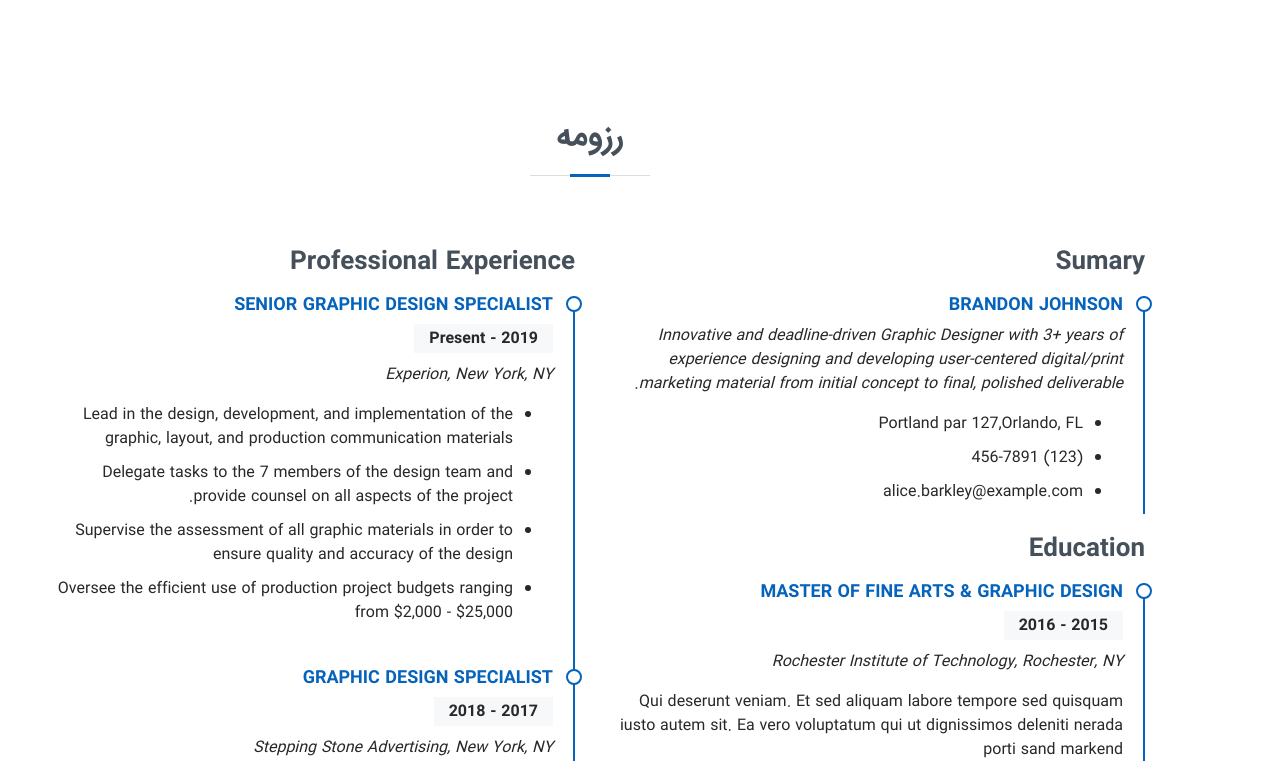
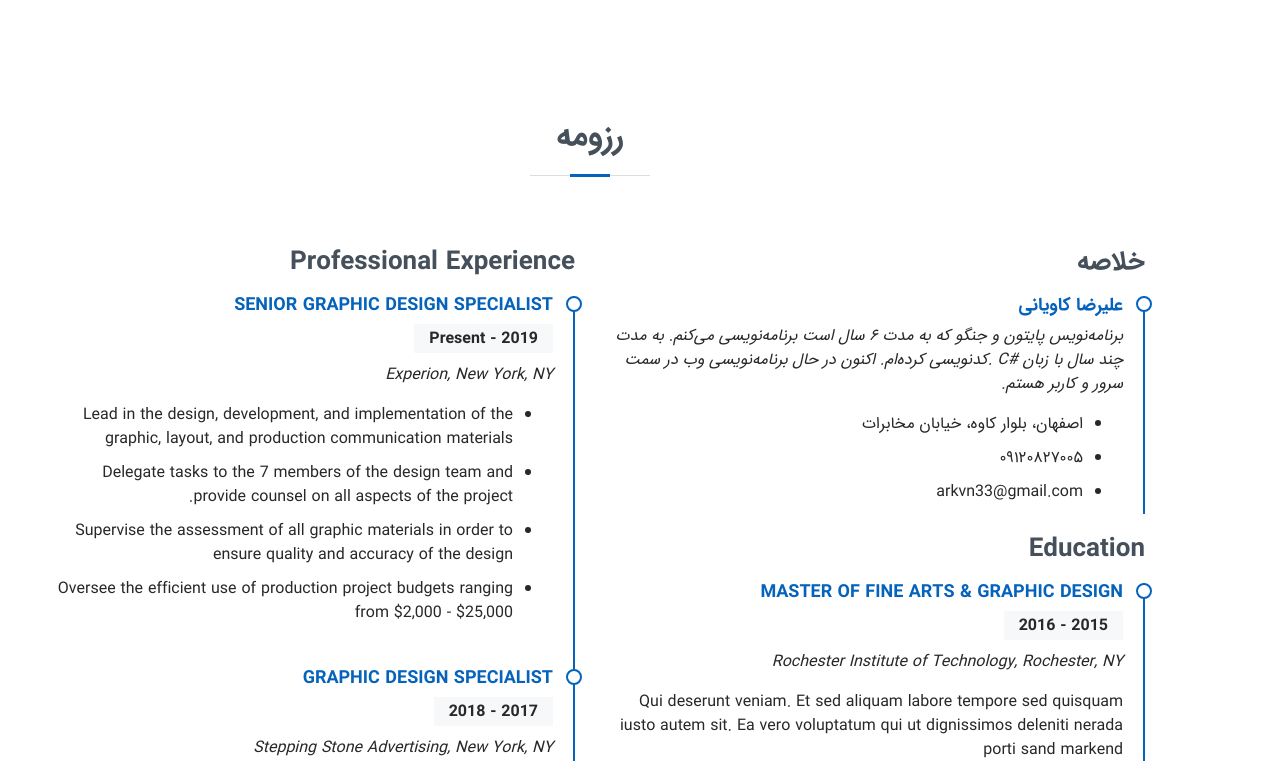
Before and after one commit to ARKVN33/DjangoPortfolio, a Django app: page / in a window 1280 px wide. Shown: the part 2693-3454 px from the top of the page. Run offline with Django 3.2, Linux system fonts and the light colour scheme; parts of the project's set-up code (start-up, migrations or seed data) failed here and were passed over; some libraries are stand-ins or nearby versions; some web fonts are replaced.

Commit message:
edit resume summery

```diff
--- a/portfolio/templates/portfolio/index.html
+++ b/portfolio/templates/portfolio/index.html
@@ -369,16 +369,15 @@
 
             <div class="row">
                 <div class="col-lg-6">
-                    <h3 class="resume-title">Sumary</h3>
+                    <h3 class="resume-title">خلاصه</h3>
                     <div class="resume-item pb-0">
-                        <h4>Brandon Johnson</h4>
-                        <p><em>Innovative and deadline-driven Graphic Designer with 3+ years of experience designing and
-                            developing user-centered digital/print marketing material from initial concept to final,
-                            polished deliverable.</em></p>
+                        <h4>علیرضا کاویانی</h4>
+                        <p><em>برنامه‌نویس پایتون و جنگو که به مدت ۶ سال است برنامه‌نویسی می‌کنم. به مدت چند سال با زبان
+                            #C .کدنویسی کرده‌ام. اکنون در حال برنامه‌نویسی وب در سمت سرور و کاربر هستم.</em></p>
                         <ul>
-                            <li>Portland par 127,Orlando, FL</li>
-                            <li>(123) 456-7891</li>
-                            <li>alice.barkley@example.com</li>
+                            <li>اصفهان، بلوار کاوه، خیابان مخابرات</li>
+                            <li>۰۹۱۲۰۸۲۷۰۰۵</li>
+                            <li>arkvn33@gmail.com</li>
                         </ul>
                     </div>
 
```
